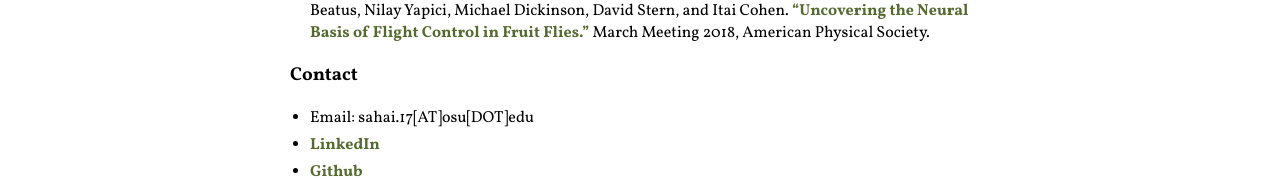
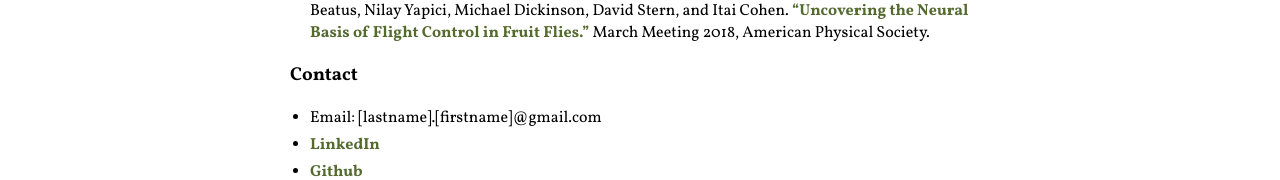
Before and after one commit to sahaisaumya/sahaisaumya.github.io, a Jekyll site: the page built from index.md, in a window 1280 px wide. Shown: the part 1201-1381 px from the top of the page. Built offline with Jekyll 4.4.1, drawn with Linux system fonts in a browser that asks for light colours; our own code applies the rules of GitHub Pages for plain Markdown files.

Commit message:
email update

```diff
--- a/index.md
+++ b/index.md
@@ -44,6 +44,6 @@ Incidence."](https://arxiv.org/pdf/2104.02174.pdf) Journal of Mathematical Biosc
 
 ### Contact
 
-* Email: sahai.17[AT]osu[DOT]edu
+* Email: [lastname].[firstname]@gmail.com
 * [LinkedIn](https://www.linkedin.com/in/saumyasahai/)
 * [Github](https://github.com/sahaisaumya/)
```
